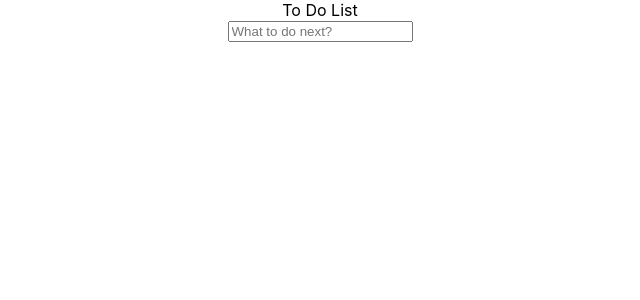
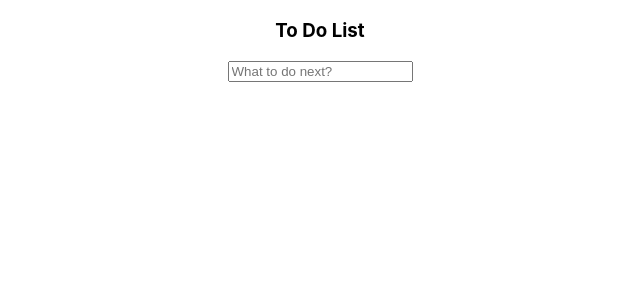
Before and after one commit to RachelTWQ/Interface-Catalog, a React (Create React App) app: page / in a window 1280 px wide. Shown: the top 300 px of the page, without its empty margins (320-960 px from the left). Built offline with nearby package versions, Linux system fonts and the light colour scheme.

Commit message:
add checkbox

```diff
--- a/src/App.js
+++ b/src/App.js
@@ -24,8 +24,8 @@ function App() {
   return (
     <div className="App">
       <main>
-        <div>To Do List</div>
-        {todos.map(el => (<p key={el.time}>{el.content}</p>))}
+        <h3>To Do List</h3>
+        {todos.map(el => (<p key={el.time}><span><input type="checkbox" />{el.content}</span></p>))}
         <input type="text" placeholder="What to do next?" onChange= {(e) => setEntry(e.currentTarget.value)} onKeyDown={handleEnter} />
       </main>
     </div>
```
